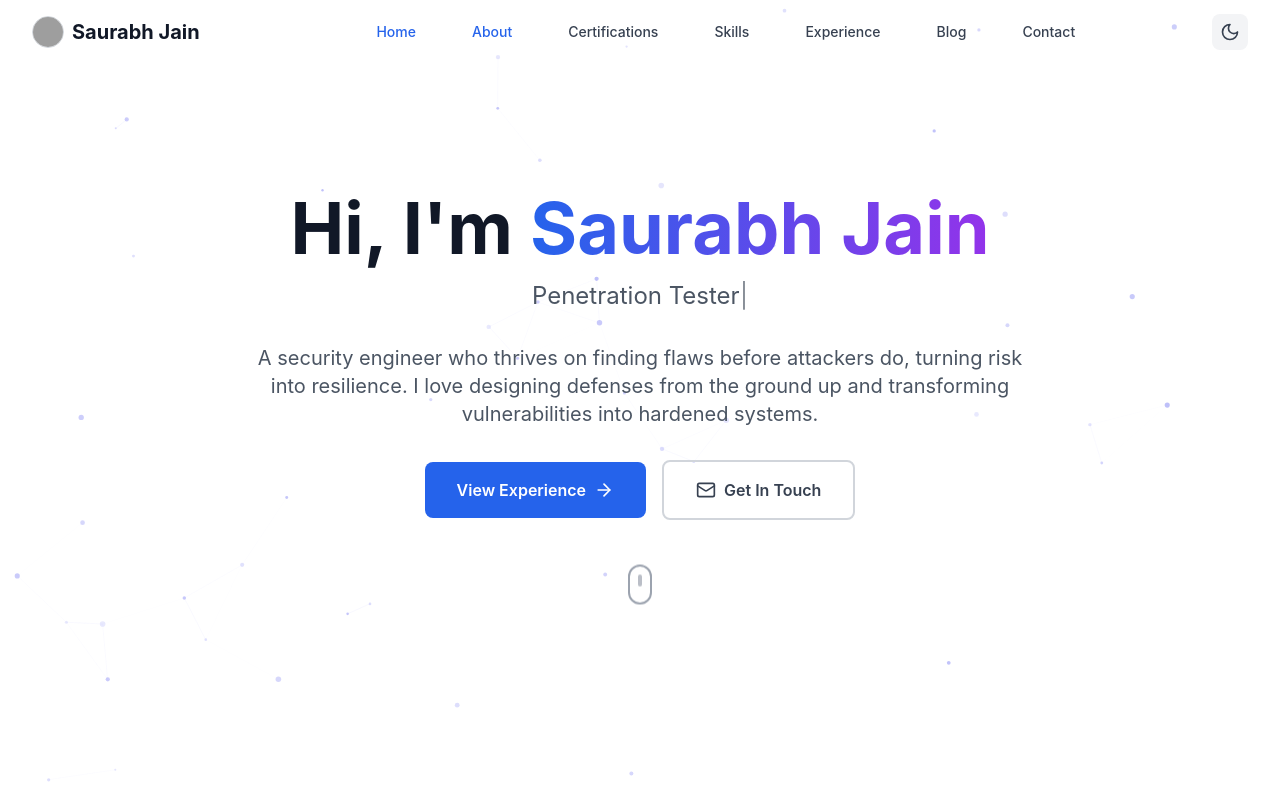
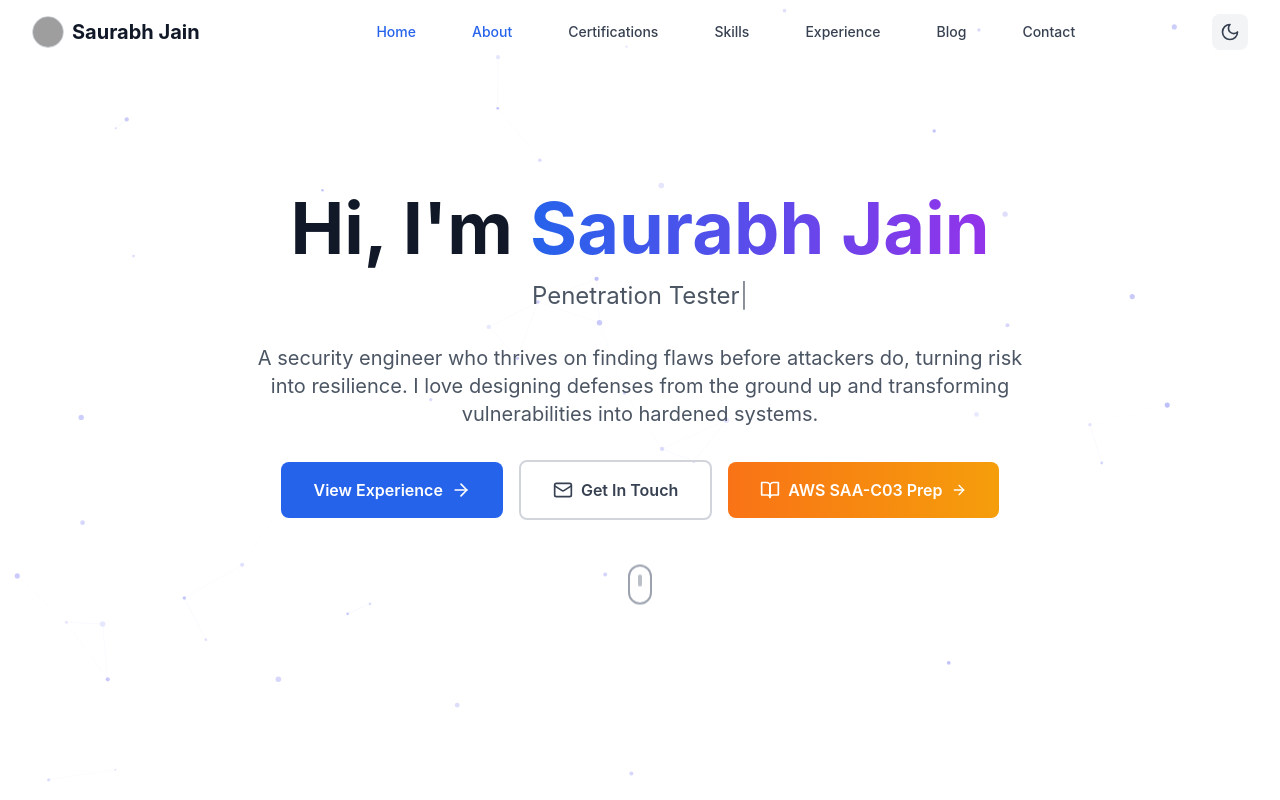
Before and after one commit to saurabhj4in/saurabhj4in.github.io, a React (Vite) app: page / in a window 1280 px wide. Shown: the top 800 px of the page. Built offline with nearby package versions, Linux system fonts and the light colour scheme; grey boxes are pictures that could not be loaded.

Commit message:
Add AWS SAA-C03 Prep button to Hero section
Orange gradient button linking to saurabhj4in.github.io/AWS-SAA-C03-Prep/
sits alongside View Experience and Get In Touch in the hero CTA row.

Co-Authored-By: Claude Sonnet 4.6 <noreply@anthropic.com>

```diff
--- a/src/components/Hero.tsx
+++ b/src/components/Hero.tsx
@@ -1,4 +1,4 @@
-import { ArrowRight, Mail } from 'lucide-react';
+import { ArrowRight, Mail, BookOpen } from 'lucide-react';
 import { Link } from 'react-router-dom';
 import AnimatedText from './AnimatedText';
 
@@ -44,7 +44,7 @@ const Hero = () => {
           A security engineer who thrives on finding flaws before attackers do, turning risk into resilience. I love designing defenses from the ground up and transforming vulnerabilities into hardened systems.
           </p>
 
-          <div className="flex flex-col sm:flex-row gap-4 justify-center items-center">
+          <div className="flex flex-col sm:flex-row gap-4 justify-center items-center flex-wrap">
             <button
               onClick={() => scrollToSection('#experience')}
               className="group inline-flex items-center px-8 py-4 bg-blue-600 hover:bg-blue-700 text-white font-semibold rounded-lg transition-all duration-300 transform hover:scale-105 hover:shadow-lg"
@@ -60,6 +60,17 @@ const Hero = () => {
               <Mail className="mr-2 h-5 w-5" />
               Get In Touch
             </Link>
+
+            <a
+              href="https://saurabhj4in.github.io/AWS-SAA-C03-Prep/"
+              target="_blank"
+              rel="noopener noreferrer"
+              className="group inline-flex items-center gap-2 px-8 py-4 bg-gradient-to-r from-orange-500 to-amber-500 hover:from-orange-600 hover:to-amber-600 text-white font-semibold rounded-lg transition-all duration-300 transform hover:scale-105 hover:shadow-lg hover:shadow-orange-500/25"
+            >
+              <BookOpen className="h-5 w-5" />
+              AWS SAA-C03 Prep
+              <ArrowRight className="h-4 w-4 group-hover:translate-x-1 transition-transform duration-300" />
+            </a>
           </div>
 
           <div className="mt-12 flex justify-center">
```
Also changed, not shown: 6 other files (tests, documents, lock files or other folders).
